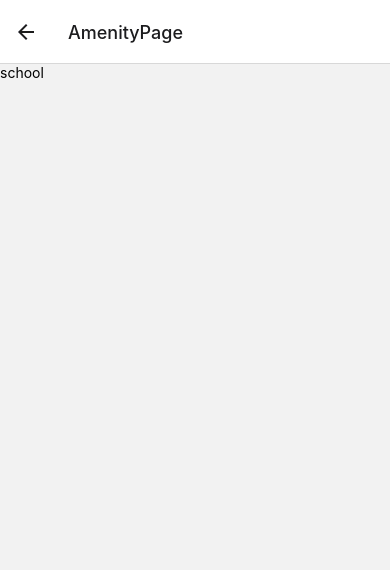
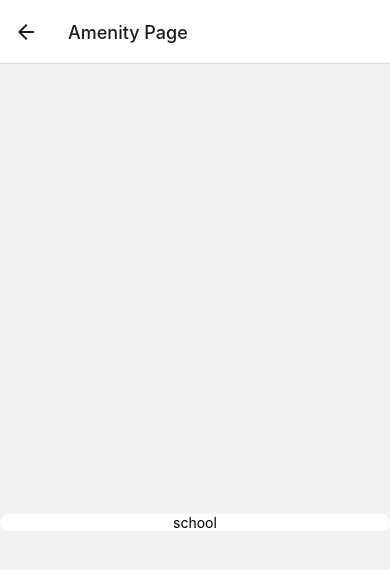
Before and after one commit to Valyria-Studios/ellis_app, a React Native app in the folder App/: screen / in a window 390 px wide. Both pictures are taken after a click on the element 195 px from the left and 355 px from the top of the page. Shown: the top 570 px of the page. Built offline with nearby package versions, Linux system fonts and the light colour scheme.

Commit message:
Created Proper Format for Amenity Page

```diff
--- a/App/routes/RootNavigator.js
+++ b/App/routes/RootNavigator.js
@@ -23,7 +23,7 @@ const RootNavigator = () => {
         })}
       />
       <RootStack.Screen
-        name="AmenityPage"
+        name="Amenity Page"
         component={AmenityPage}
         optoins={{ headerTitle: "Amenity Page" }}
       />
--- a/App/screens/AmenityPage.js
+++ b/App/screens/AmenityPage.js
@@ -1,14 +1,37 @@
 import React from "react";
-import { Text, View } from "react-native";
-import { SafeAreaView } from "react-native-safe-area-context";
+import { Text, View, StyleSheet, ScrollView } from "react-native";
 
 function AmenityPage({ route }) {
   const { amenity } = route.params;
   return (
-    <View>
-      <Text>{amenity.location}</Text>
+    <View style={styles.container}>
+      <ScrollView>
+        <View style={styles.centerCard}>
+          <View style={styles.locationText}>
+            <Text>{amenity.location}</Text>
+          </View>
+        </View>
+      </ScrollView>
     </View>
   );
 }
 
+const styles = StyleSheet.create({
+  container: {
+    flex: 1,
+    justifyContent: "center",
+    alignContent: "center",
+  },
+
+  centerCard: {
+    marginTop: 450,
+  },
+
+  locationText: {
+    alignItems: "center",
+    borderRadius: 10,
+    backgroundColor: 'white',
+  },
+});
+
 export default AmenityPage;
--- a/App/screens/Home.js
+++ b/App/screens/Home.js
@@ -179,7 +179,7 @@ export default function App({ navigation }) {
         {filteredAmenities.map((amenity) => (
           <TouchableOpacity
             key={amenity.key}
-            onPress={() => navigation.navigate("AmenityPage", { amenity })}
+            onPress={() => navigation.navigate("Amenity Page", { amenity })}
           >
             <Card key={amenity.key} image={getAmenityImage(amenity.location)}>
               <View style={styles.cardHeader}>
```
